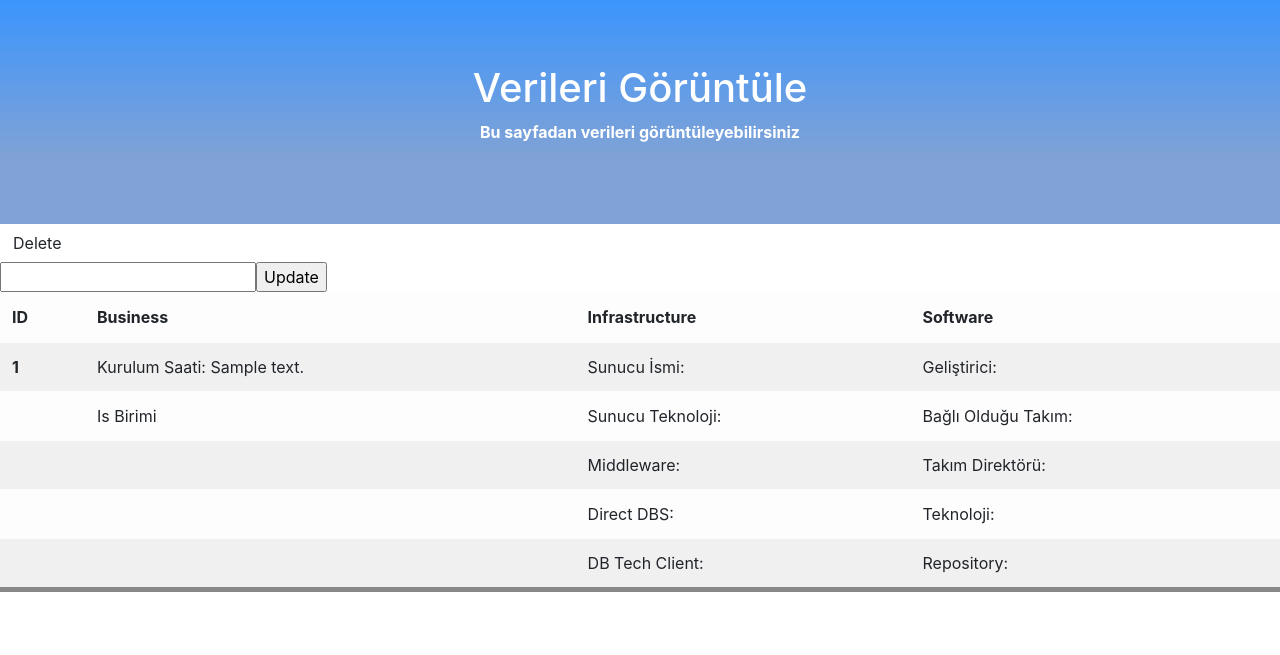
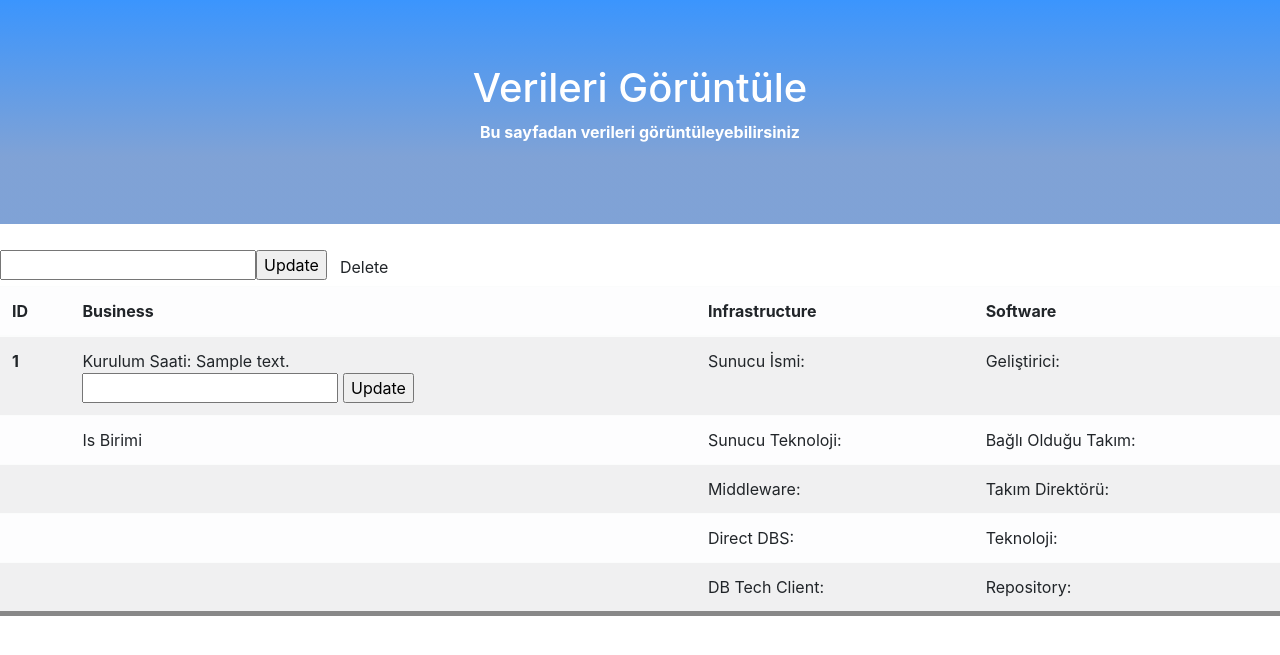
Before and after one commit to devopscoefiba/shuriken, a Flask app: page /home in a window 1280 px wide. Shown: the part 61-716 px from the top of the page. Run offline with Flask 2, Linux system fonts and the light colour scheme; a database or web service that is not in the repository returns one stand-in record (values such as "Sample title"); some libraries are stand-ins or nearby versions.

Commit message:
degisiklikler

```diff
--- a/templates/home.html
+++ b/templates/home.html
@@ -32,7 +32,11 @@
             <!-- 1. SATIR -->
             <tr>
                 <th scope="row">{{ post._id }}</th>
-                <td>Kurulum Saati: {{ post.json_body }}</td>
+                <td>Kurulum Saati: {{ post.json_body }} <form action="/update/{{ post._id }}" method="POST">
+                        <input type="text" name="name">
+                        <input type="submit" value="Update">
+                    </form>
+                </td>
                 <td>Sunucu İsmi: </td>
                 <td>Geliştirici: </td>
             </tr>
@@ -62,16 +66,20 @@
                 <td>&nbsp;</td>
                 <td>&nbsp;</td>
                 <td>DB Tech Client: </td>
-             <td>Repository: </td>
+                <td>Repository: </td>
             </tr>
 
-            <form method="POST" action="/delete/{{ post._id }}">
-                <input class="btn" type="submit" name="delete" value="Delete">
-            </form>
+
+
+
             <br>
             <form action="/update/{{ post._id }}" method="POST">
                 <input type="text" name="name">
                 <input type="submit" value="Update">
+            </form>
+
+            <form method="POST" action="/delete/{{ post._id }}">
+                <input class="btn" type="submit" name="delete" value="Delete">
             </form>
 
             {% endfor %}
```
